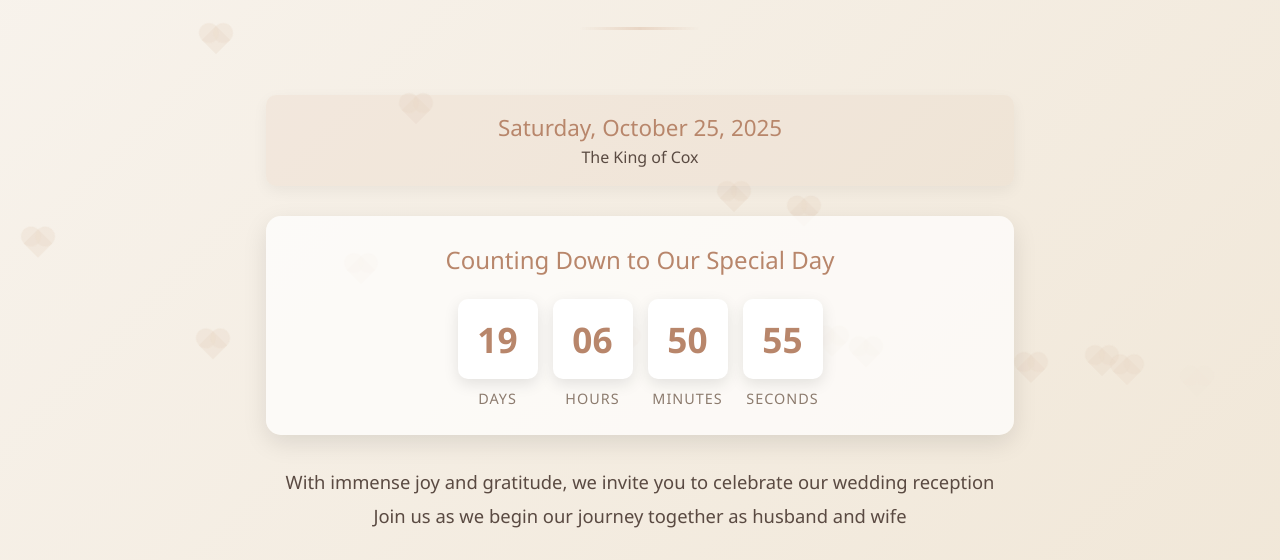
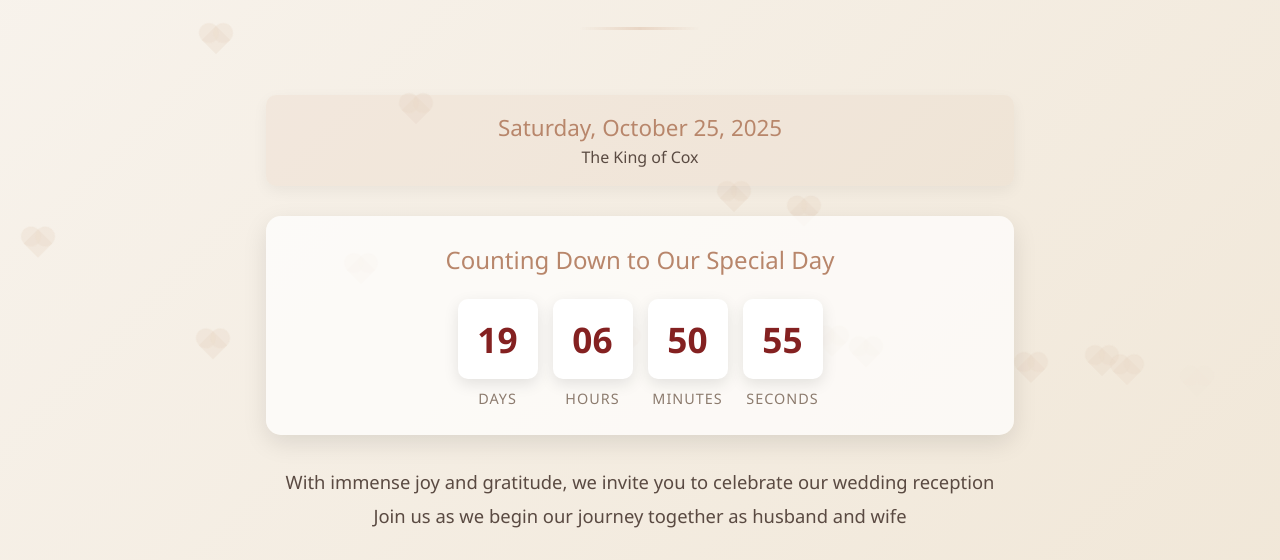
Before and after one commit to from-tanim/tanny-s-wedding, a plain HTML site: page index.html in a window 1280 px wide. Shown: the part 426-986 px from the top of the page. Drawn offline with Linux system fonts and the light colour scheme.

Commit message:
Update index.html

```diff
--- a/index.html
+++ b/index.html
@@ -145,7 +145,7 @@
         .countdown-number {
             font-size: 2.2rem;
             font-weight: 700;
-            color: #b8866b;
+            color: #842121;
             background: white;
             padding: 15px;
             border-radius: 10px;
```
